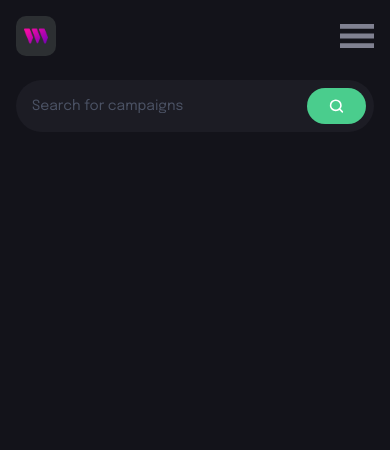
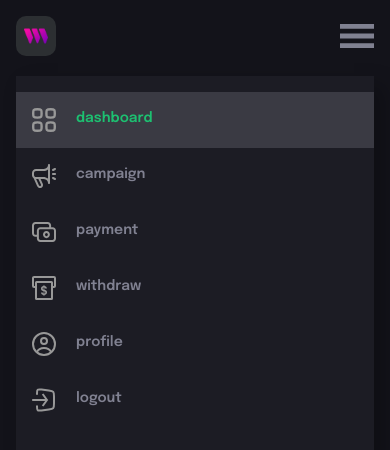
Before and after one commit to vcristian1/SmartCampaigns, a React (Vite) app in the folder client/: page /create-campaign in a window 390 px wide. Before the commit this address had no page. Shown: the top 450 px of the page. Built offline with nearby package versions, Linux system fonts and the light colour scheme; what @thirdweb-dev/react would draw is missing.

Commit message:
added p tag to hold the link names, and added additional styling to mobile menu including adding the img icons

```diff
--- a/client/src/components/Navbar.jsx
+++ b/client/src/components/Navbar.jsx
@@ -43,7 +43,34 @@ const Navbar = () => {
           <div className='w-[40px] h-[40px] rounded-[10px] bg-[#2c2f32] flex justify-center items-center cursor-pointer'>
             <img src={thirdweb} alt="third-web-icon" className='w-[60%] h-[60%] object-contain'/>
           </div>
-          <img src={menu} alt="menu" className='w-[34px] h-[34px] object-contain cursor-pointer' />
+
+          <img
+           src={menu}
+           alt="menu"
+           className='w-[34px] h-[34px] object-contain cursor-pointer'
+           onClick={() => setToggleDrawer(!toggleDrawer)}
+           />
+
+           <div className={`absolute top-[60px] right-0 left-0 bg-[#1c1c24] z-10 shadow-secondary py-4 ${!toggleDrawer} ? '-translate-y-[100vh]' :  'translate-y-0' transition-all duration-700`}>
+            <ul className='mb-4'>
+              {navlinks.map((link) => (
+                <li
+                 key={link.name}
+                 className={`flex p-4 ${isActive === link.name && 'bg-[#3a3a43]'}`}
+                 onClick={() => {
+                  setIsActive(link.name);
+                  setToggleDrawer(false);
+                  navigate(link.link);
+                 }}
+                >
+                  <img src={link.imgUrl} alt={link.name} className={`w-[24px] h-[24px] object-contain ${isActive === link/name ? 'grayscale-0' : 'grayscale'}`}/>
+                  <p className={`ml-[20px] font-epilogue font-semibold text-[14px] ${isActive === link.name ? 'text-[#1dc071]' : 'text-[#808191]'}`}>
+                    {link.name}
+                  </p>
+                </li>
+              ))}
+            </ul>
+           </div>
       </div>
     </div>
   )
```
